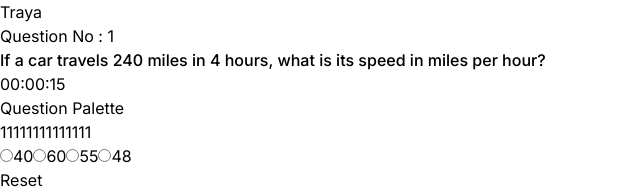
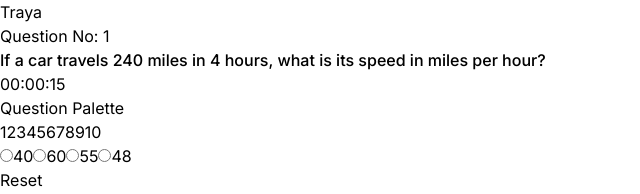
Before and after one commit to aswnss-m/apptitude_test, a React (Vite) app: page /test/1 in a window 1280 px wide. Shown: the top 194 px of the page, without its empty margins (0-640 px from the left). Built offline with nearby package versions, Linux system fonts and the light colour scheme.

Commit message:
use navigate hook working

```diff
--- a/src/Pages/Test.jsx
+++ b/src/Pages/Test.jsx
@@ -1,20 +1,44 @@
-import React from 'react'
-import TimerApp from '../components/TimerApp'
-import { questions } from '../constants'
-import { useState } from 'react'
+import React, { useState } from 'react';
 import { useParams } from 'react-router-dom';
+import TimerApp from '../components/TimerApp';
+import { questions } from '../constants';
+import { useNavigate } from 'react-router-dom';
+
 
 function Test() {
+  const [currentQuestion, setCurrentQuestion] = useState(0);
   const [selectedOption, setSelectedOption] = useState('');
+  const [attendedQuestions, setAttendedQuestions] = useState(new Set());
   const { id } = useParams();
+  const nav = useNavigate();
+
   const handleOptionChange = (event) => {
     setSelectedOption(event.target.value);
   };
+
+  const handleQuestionChange = (index) => {
+    setCurrentQuestion(index);
+    setSelectedOption('');
+  };
+
+  const handleAnswerSubmit = () => {
+    if (selectedOption !== '') {
+      setAttendedQuestions(new Set(attendedQuestions).add(currentQuestion));
+      setSelectedOption('');
+      const nextQuestion = currentQuestion + 1;
+      if (nextQuestion < questions[id].length) {
+        setCurrentQuestion(nextQuestion);
+      } else {
+        nav(`/test/${parseInt(id) + 1}`);
+      }
+    }
+  };
+
   return (
     <div className='flex px-4 py-2 min-h-screen'>
       <div className="grid grid-cols-4 grid-rows-5 gap-4 p-4">
         <div className="col-span-3 flex flex-col gap-2">
-        <p>Question No : {1}</p>
+          <p>Question No: {currentQuestion + 1}</p>
           <p className='text-xl medium'>
             {questions[id].question}
           </p>
@@ -25,103 +49,61 @@ function Test() {
         <div className="row-span-4 col-start-4 row-start-2">
           <p>Question Palette</p>
           <div>
-                <button className='bg-green-500 rounded-full w-8 h-8 m-1'>1</button>
-                <button className='bg-green-500 rounded-full w-8 h-8 m-1'>1</button>
-                <button className='bg-green-500 rounded-full w-8 h-8 m-1'>1</button>
-                <button className='bg-green-500 rounded-full w-8 h-8 m-1'>1</button>
-                <button className='bg-green-500 rounded-full w-8 h-8 m-1'>1</button>
-                <button className='bg-green-500 rounded-full w-8 h-8 m-1'>1</button>
-                <button className='bg-green-500 rounded-full w-8 h-8 m-1'>1</button>
-                <button className='bg-green-500 rounded-full w-8 h-8 m-1'>1</button>
-                <button className='bg-green-500 rounded-full w-8 h-8 m-1'>1</button>
-                <button className='bg-green-500 rounded-full w-8 h-8 m-1'>1</button>
-                <button className='bg-green-500 rounded-full w-8 h-8 m-1'>1</button>
-                <button className='bg-green-500 rounded-full w-8 h-8 m-1'>1</button>
-                <button className='bg-green-500 rounded-full w-8 h-8 m-1'>1</button>
-                <button className='bg-green-500 rounded-full w-8 h-8 m-1'>1</button>
-
+            {questions.map((q, index) => (
+              <button
+                key={index}
+                className={`rounded-full w-8 h-8 m-1 ${
+                  attendedQuestions.has(index) ? 'bg-green-500' : 'bg-gray-500'
+                }`}
+                onClick={() => handleQuestionChange(index)}
+              >
+                {index + 1}
+              </button>
+            ))}
           </div>
         </div>
         <div className="col-span-3 row-span-3 col-start-1 row-start-2">
           <div className="flex flex-col gap-2 h-full">
+            {questions[id].options.map((option, index) => (
               <label
+                key={index}
                 className={`bg-gray-300 py-2 rounded transition-all duration-500 flex-grow ${
-                selectedOption === questions[id].options[0] ? 'bg-green-500' : 'hover:bg-gray-200'
+                  selectedOption === option
+                    ? 'bg-green-500'
+                    : 'hover:bg-gray-200'
                 }`}
-              htmlFor="option1"
+                htmlFor={`option${index}`}
               >
                 <input
                   type="radio"
                   name="options"
-                id="option1"
+                  id={`option${index}`}
                   className='m-1'
-                value={questions[id].options[0]}
+                  value={option}
+                  checked={selectedOption === option}
                   onChange={handleOptionChange}
                 />
-              {questions[id].options[0]}
+                {option}
               </label>
-            <label
-              className={`bg-gray-300 py-2 rounded transition-all duration-500 flex-grow ${
-                selectedOption === questions[id].options[1] ? 'bg-green-500' : 'hover:bg-gray-200'
-              }`}
-              htmlFor="option2"
-            >
-              <input
-                type="radio"
-                name="options"
-                id="option2"
-                className='m-1'
-                value={questions[id].options[1]}
-                onChange={handleOptionChange}
-              />
-              {questions[id].options[1]}
-            </label>
-            <label
-              className={`bg-gray-300 py-2 rounded transition-all duration-500 flex-grow ${
-                selectedOption === questions[id].options[2] ? 'bg-green-500' : 'hover:bg-gray-200'
-              }`}
-              htmlFor="option3"
-            >
-              <input
-                type="radio"
-                name="options"
-                id="option3"
-                className='m-1'
-                value={questions[id].options[2]}
-                onChange={handleOptionChange}
-              />
-              {questions[id].options[2]}
-            </label>
-            <label
-              className={`bg-gray-300 py-2 rounded transition-all duration-500 flex-grow ${
-                selectedOption === questions[id].options[3] ? 'bg-green-500' : 'hover:bg-gray-200'
-              }`}
-              htmlFor="option4"
-            >
-              <input
-                type="radio"
-                name="options"
-                id="option4"
-                className='m-1'
-                value={questions[id].options[3]}
-                onChange={handleOptionChange}
-              />
-              {questions[id].options[3]}
-            </label>
+            ))}
           </div>
         </div>
         <div className="col-span-2 row-start-5">
           <button className='bg-red-400 hover:bg-red-300 w-full p-3 rounded'>
-        Reset</button>
+            Reset
+          </button>
         </div>
         <div className="col-start-3 row-start-5">
-      <button className='bg-green-400 hover:bg-green-300 w-full p-3 rounded'>
+          <button
+            className='bg-green-400 hover:bg-green-300 w-full p-3 rounded'
+            onClick={handleAnswerSubmit}
+          >
             Submit
           </button>
         </div>
       </div>
     </div>
-  )
+  );
 }
 
-export default Test
+export default Test;
```
Lines whose indentation alone changed are shown as unchanged.
